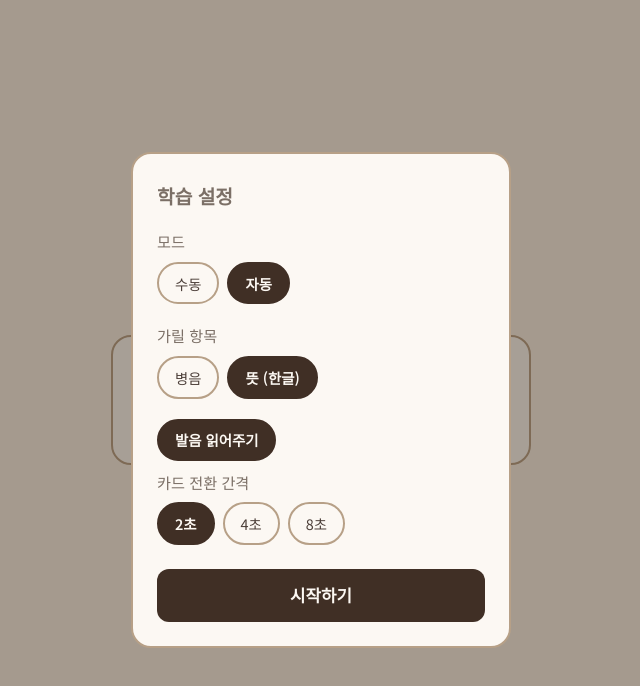
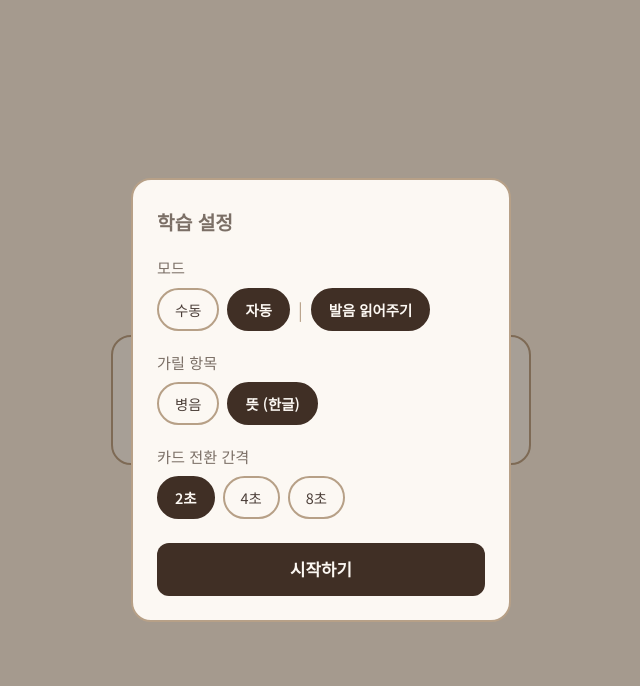
Before and after one commit to vision-monkey/startpoject, a plain HTML site: page index.html in a window 1280 px wide. Both pictures are taken after a click on the button "HSK 1급 단어". Shown: the whole page, without its empty margins (319-959 px from the left). Drawn offline with Linux system fonts and the light colour scheme.

Commit message:
Move "발음 읽어주기" next to the mode buttons with a divider
Was its own row inside the auto-only interval group; now it sits in
the mode row (수동 | 자동 | 발음 읽어주기) via a .auto-only class that
home.js toggles alongside intervalGroup's visibility.

```diff
--- a/home.js
+++ b/home.js
@@ -7,9 +7,13 @@ openSettingsBtn.addEventListener("click", () => {
   settingsModal.showModal();
 });
 
+const autoOnlyEls = document.querySelectorAll(".auto-only");
+
 function syncIntervalGroupVisibility() {
   const mode = document.querySelector('input[name="mode"]:checked').value;
-  intervalGroup.hidden = mode !== "auto";
+  const isAuto = mode === "auto";
+  intervalGroup.hidden = !isAuto;
+  autoOnlyEls.forEach((el) => { el.hidden = !isAuto; });
 }
 
 document.querySelectorAll('input[name="mode"]').forEach((input) => {
--- a/index.html
+++ b/index.html
@@ -93,6 +93,15 @@
     outline: 2px solid var(--text-hanzi);
     outline-offset: 2px;
   }
+  .option-divider {
+    align-self: center;
+    color: var(--border-card);
+    font-size: 1.1rem;
+  }
+  .option-btn[hidden],
+  .option-divider[hidden] {
+    display: none !important;
+  }
   #startBtn {
     margin-top: 0.25rem;
     padding: 0.9rem 1rem;
@@ -121,6 +130,8 @@
       <div class="option-row">
         <label class="option-btn"><input type="radio" name="mode" value="manual"> 수동</label>
         <label class="option-btn"><input type="radio" name="mode" value="auto" checked> 자동</label>
+        <span class="option-divider auto-only">|</span>
+        <label class="option-btn auto-only"><input type="checkbox" id="autoSpeakCheckbox" checked> 발음 읽어주기</label>
       </div>
     </div>
 
@@ -133,10 +144,6 @@
     </div>
 
     <div class="setting-group" id="intervalGroup">
-      <div class="option-row">
-        <label class="option-btn"><input type="checkbox" id="autoSpeakCheckbox" checked> 발음 읽어주기</label>
-      </div>
-
       <div class="setting-title text-label">카드 전환 간격</div>
       <div class="option-row">
         <label class="option-btn"><input type="radio" name="interval" value="2" checked> 2초</label>
```
